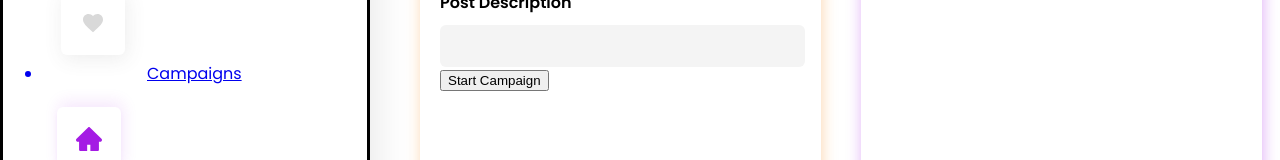
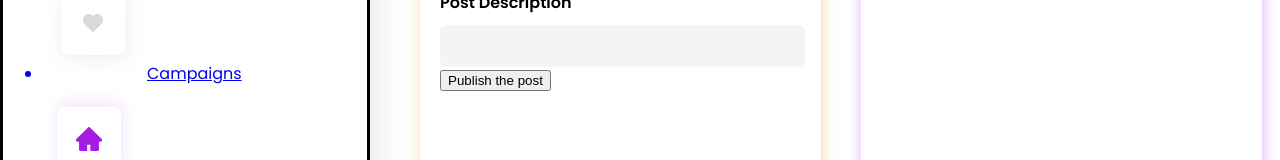
Before and after one commit to TeamRekursion/sociocredz-frontend, a React (Create React App) app: page /posts in a window 1280 px wide. Shown: the part 344-504 px from the top of the page. Built offline with nearby package versions, Linux system fonts and the light colour scheme; the HTML template or start-up script is replaced by a standard one.

Commit message:
feat: added default post img

```diff
--- a/src/pages/posts.js
+++ b/src/pages/posts.js
@@ -8,7 +8,7 @@ class Posts extends React.Component {
   state = {
     title: '',
     desc: '',
-    postPhotoUrl: '',
+    postPhotoUrl: 'https://penji.co/wp-content/uploads/2019/08/red-cross-uganda-non-profit-posters.jpg',
     token: ''
   }
   constructor (props) {
@@ -25,9 +25,9 @@ class Posts extends React.Component {
     e.preventDefault();
     let response = await api.CreatePost(this.state.token, this.state.title, this.state.desc, this.state.postPhotoUrl)
     if (response.code == 201) {
-      alert("campaign created!")
+      alert("Post created!")
     } else {
-      alert("Campaign Creation Failed!")
+      alert("Post Creation Failed!")
     }
   }
   render () {
@@ -55,7 +55,7 @@ class Posts extends React.Component {
               })}/>
 
               <button type="submit" onClick={this.handleSubmit}>
-                Start Campaign
+                Publish the post
               </button>
             </form>
           </div>
```
